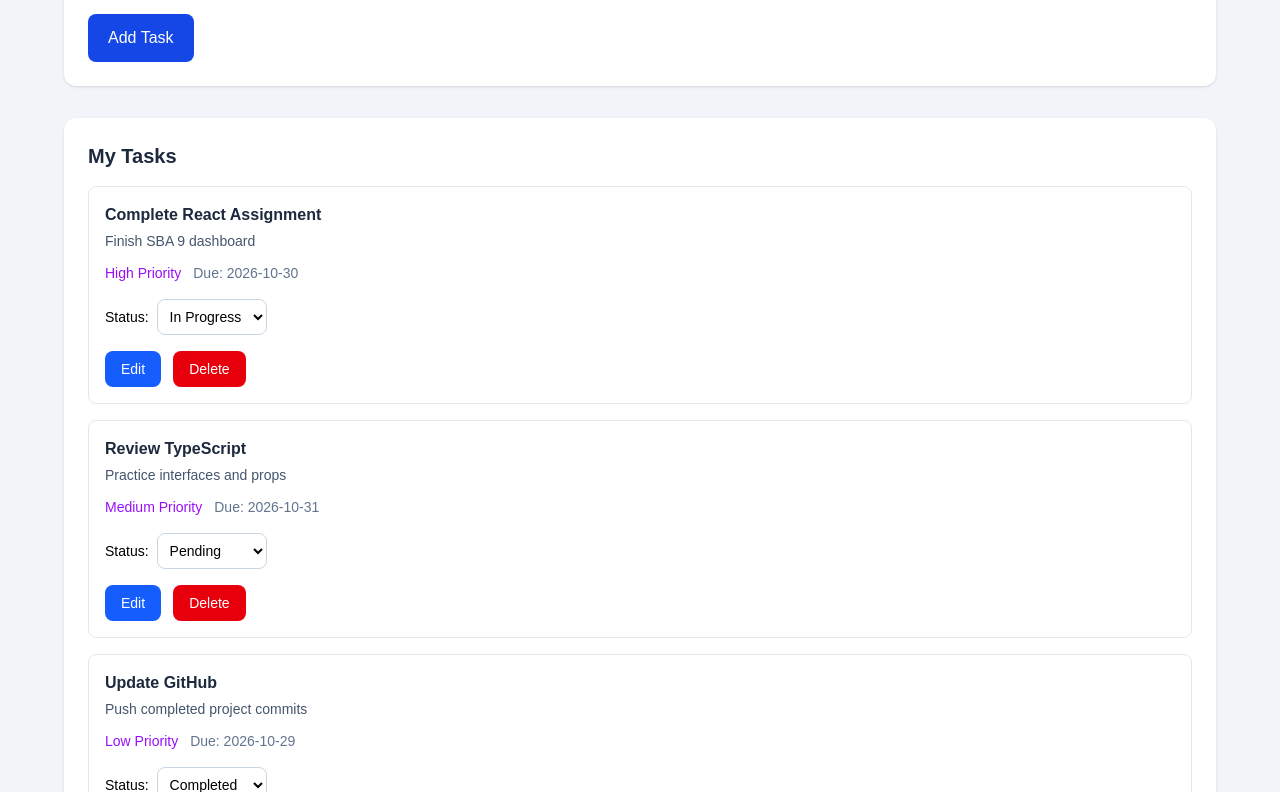
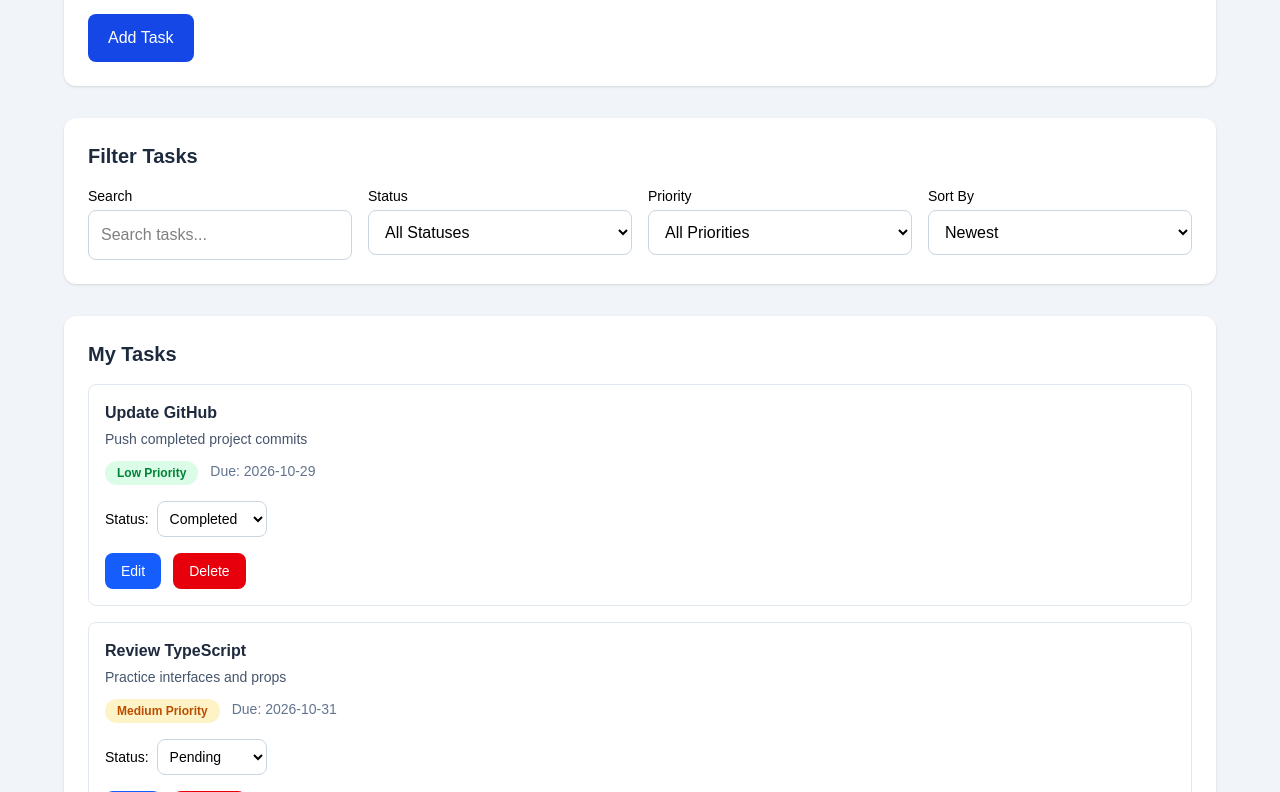
Before and after one commit to BallNChain24FEnd/AshleyWhite-SBA-9-_React-TypeScript-TailwindCSS-taskmanagement-dashboardapp, a React (Vite) app: page / in a window 1280 px wide. Shown: the part 728-1520 px from the top of the page. Built offline with nearby package versions, Linux system fonts and the light colour scheme.

Commit message:
Commit 7: Implemented filter, search, sort, and priority colors for task

```diff
--- a/src/App.tsx
+++ b/src/App.tsx
@@ -5,6 +5,7 @@ import type {
   Task,
   TaskFormData,
   TaskStatus,
+  TaskFilterOptions,
 } from "./types";
 
 function App() {
@@ -13,6 +14,14 @@ function App() {
 
   // Store selected task
   const [editingTask, setEditingTask] = useState<Task | null>(null);
+
+  // Store filter settings
+  const [filters, setFilters] = useState<TaskFilterOptions>({
+    status: "All",
+    priority: "All",
+    search: "",
+    sortBy: "Newest",
+  });
 
   // Add or edit task
   function handleSubmitTask(form: TaskFormData) {
@@ -70,11 +79,47 @@ function App() {
     setEditingTask(null);
   }
 
+  // Filter tasks
+  const filteredTasks = tasks.filter((task) => {
+    const matchesStatus =
+      filters.status === "All" || task.status === filters.status;
+
+    const matchesPriority =
+      filters.priority === "All" || task.priority === filters.priority;
+
+    const matchesSearch =
+      task.title.toLowerCase().includes(filters.search.toLowerCase()) ||
+      task.description.toLowerCase().includes(filters.search.toLowerCase());
+
+    return matchesStatus && matchesPriority && matchesSearch;
+  });
+
+  // Sort filtered tasks
+  const sortedTasks = [...filteredTasks].sort((a, b) => {
+    if (filters.sortBy === "Oldest") {
+      return a.id - b.id;
+    }
+
+    if (filters.sortBy === "Due Date") {
+      return a.dueDate.localeCompare(b.dueDate);
+    }
+
+    if (filters.sortBy === "Priority") {
+      const priorityOrder = { High: 3, Medium: 2, Low: 1 };
+      return priorityOrder[b.priority] - priorityOrder[a.priority];
+    }
+
+    return b.id - a.id;
+  });
+
   return (
     <>
       {/* Display dashboard */}
       <Dashboard
         tasks={tasks}
+        visibleTasks={sortedTasks}
+        filters={filters}
+        onFilterChange={setFilters}
         onAddTask={handleSubmitTask}
         onDelete={handleDelete}
         onEdit={handleEdit}
--- a/src/components/Dashboard/Dashboard.tsx
+++ b/src/components/Dashboard/Dashboard.tsx
@@ -1,9 +1,13 @@
+import TaskFilter from "../TaskFilter/TaskFilter";
 import TaskForm from "../TaskForm/TaskForm";
 import TaskList from "../TaskList/TaskList";
 import type { DashboardProps } from "../../types";
 
 export default function Dashboard({
   tasks,
+  visibleTasks,
+  filters,
+  onFilterChange,
   onAddTask,
   onDelete,
   onEdit,
@@ -68,9 +72,15 @@ export default function Dashboard({
           onCancel={onCancel}
         />
 
-        {/* Task list */}
+        {/* Task filter component */}
+        <TaskFilter
+          filters={filters}
+          onFilterChange={onFilterChange}
+        />
+
+        {/* Task list component */}
         <TaskList
-          tasks={tasks}
+          tasks={visibleTasks}
           onDelete={onDelete}
           onEdit={onEdit}
           onStatusChange={onStatusChange}
--- a/src/components/TaskFilter/TaskFilter.tsx
+++ b/src/components/TaskFilter/TaskFilter.tsx
@@ -0,0 +1,103 @@
+import type { TaskFilterProps, TaskStatus, TaskPriority } from "../../types";
+
+export default function TaskFilter({
+  filters,
+  onFilterChange,
+}: TaskFilterProps) {
+  return (
+    <section className="mb-8 rounded-xl bg-white p-6 shadow-sm">
+      {/* Filter heading */}
+      <h2 className="mb-4 text-xl font-semibold text-slate-800">
+        Filter Tasks
+      </h2>
+
+      <div className="grid gap-4 sm:grid-cols-2 lg:grid-cols-4">
+        {/* Search tasks */}
+        <div>
+          <label htmlFor="search" className="mb-1 block text-sm font-medium">
+            Search
+          </label>
+          <input
+            id="search"
+            type="text"
+            value={filters.search}
+            onChange={(e) =>
+              onFilterChange({ ...filters, search: e.target.value })
+            }
+            placeholder="Search tasks..."
+            className="w-full rounded-lg border border-slate-300 p-3"
+          />
+        </div>
+
+        {/* Filter by status */}
+        <div>
+          <label htmlFor="filterStatus" className="mb-1 block text-sm font-medium">
+            Status
+          </label>
+          <select
+            id="filterStatus"
+            value={filters.status}
+            onChange={(e) =>
+              onFilterChange({
+                ...filters,
+                status: e.target.value as "All" | TaskStatus,
+              })
+            }
+            className="w-full rounded-lg border border-slate-300 p-3"
+          >
+            <option value="All">All Statuses</option>
+            <option value="Pending">Pending</option>
+            <option value="In Progress">In Progress</option>
+            <option value="Completed">Completed</option>
+          </select>
+        </div>
+
+        {/* Filter by priority */}
+        <div>
+          <label htmlFor="filterPriority" className="mb-1 block text-sm font-medium">
+            Priority
+          </label>
+          <select
+            id="filterPriority"
+            value={filters.priority}
+            onChange={(e) =>
+              onFilterChange({
+                ...filters,
+                priority: e.target.value as "All" | TaskPriority,
+              })
+            }
+            className="w-full rounded-lg border border-slate-300 p-3"
+          >
+            <option value="All">All Priorities</option>
+            <option value="High">High</option>
+            <option value="Medium">Medium</option>
+            <option value="Low">Low</option>
+          </select>
+        </div>
+
+        {/* Sort tasks */}
+        <div>
+          <label htmlFor="sortBy" className="mb-1 block text-sm font-medium">
+            Sort By
+          </label>
+          <select
+            id="sortBy"
+            value={filters.sortBy}
+            onChange={(e) =>
+              onFilterChange({
+                ...filters,
+                sortBy: e.target.value as TaskFilterProps["filters"]["sortBy"],
+              })
+            }
+            className="w-full rounded-lg border border-slate-300 p-3"
+          >
+            <option value="Newest">Newest</option>
+            <option value="Oldest">Oldest</option>
+            <option value="Due Date">Due Date</option>
+            <option value="Priority">Priority</option>
+          </select>
+        </div>
+      </div>
+    </section>
+  );
+}
--- a/src/components/TaskList/TaskItem.tsx
+++ b/src/components/TaskList/TaskItem.tsx
@@ -20,9 +20,18 @@ export default function TaskItem({
 
       {/* Task details */}
       <div className="mt-3 flex flex-wrap gap-3 text-sm">
-        <span className="text-purple-600">
-          {task.priority} Priority
-        </span>
+        {/* Priority urgency color */}
+      <span
+        className={`rounded-full px-3 py-1 text-xs font-semibold ${
+        task.priority === "High"
+        ? "bg-red-100 text-red-700"
+        : task.priority === "Medium"
+        ? "bg-amber-100 text-amber-700"
+        : "bg-green-100 text-green-700"
+  }`}
+>
+  {task.priority} Priority
+</span>
 
         <span className="text-slate-500">
           Due: {task.dueDate}
--- a/src/types/index.ts
+++ b/src/types/index.ts
@@ -50,6 +50,7 @@ export interface TaskFilterOptions {
   status: "All" | TaskStatus;
   priority: "All" | TaskPriority;
   search: string;
+  sortBy: "Newest" | "Oldest" | "Due Date" | "Priority";
 }
 
 // Task filter props
@@ -61,6 +62,9 @@ export interface TaskFilterProps {
  // Dashboard props
 export interface DashboardProps {
   tasks: Task[];
+  visibleTasks: Task[];
+  filters: TaskFilterOptions;
+  onFilterChange: (filters: TaskFilterOptions) => void;
   onAddTask: (task: TaskFormData) => void;
   onDelete: (id: number) => void;
   onEdit: (task: Task) => void;
```
